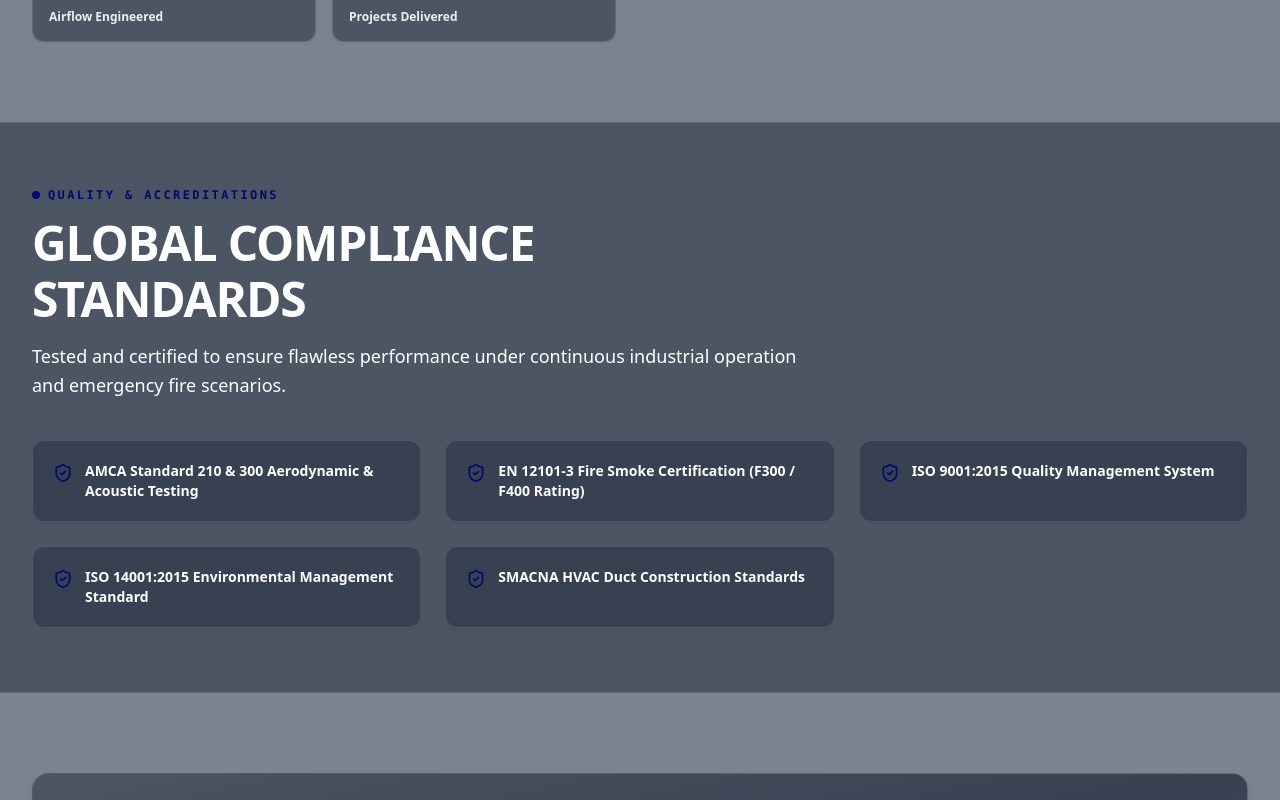
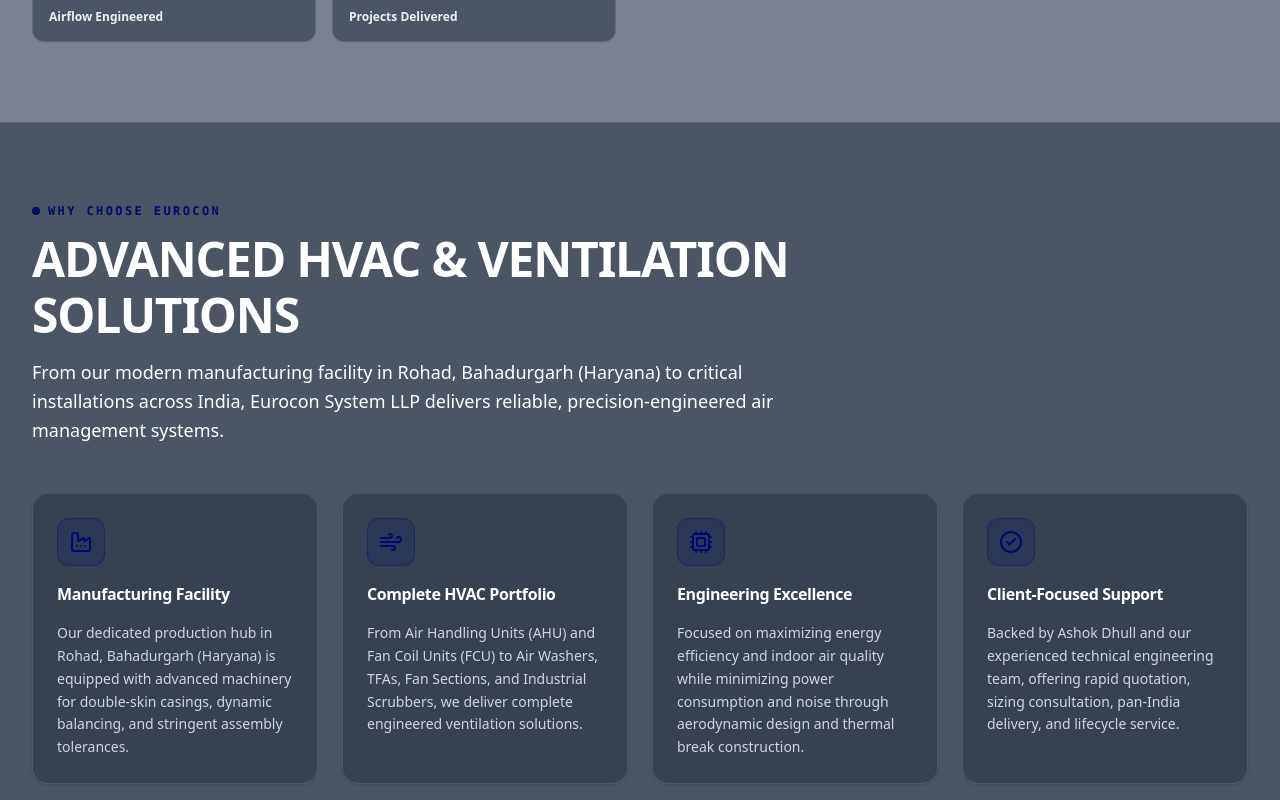
Before and after one commit to Lagectus/eurocon-llp-steelgrey, a Next.js app: page /about in a window 1280 px wide. Shown: the part 1160-1960 px from the top of the page. Built offline with nearby package versions, Linux system fonts and the light colour scheme.

Commit message:
feat: replace compliance standards section with About Eurocon pillars on about page

```diff
--- a/src/app/about/page.tsx
+++ b/src/app/about/page.tsx
@@ -6,9 +6,9 @@
 import Footer from "@/components/layout/Footer";
 import QuoteModal from "@/components/ui/QuoteModal";
 import SectionHeading from "@/components/ui/SectionHeading";
-import { ShieldCheck, Factory, Cpu, Award, CheckCircle2, ArrowRight, Wind } from "lucide-react";
+import { Factory, Cpu, CheckCircle2, ArrowRight, Wind } from "lucide-react";
 import Link from "next/link";
-import { COMPANY_INFO, METRIC_HIGHLIGHTS } from "@/data/euroconData";
+import { METRIC_HIGHLIGHTS } from "@/data/euroconData";
 
 export default function AboutPage() {
   const [isQuoteOpen, setIsQuoteOpen] = useState(false);
@@ -58,7 +58,7 @@
                 Operating across the national industrial corridors, Eurocon manufactures customized heavy-duty centrifugal blowers, adjustable-pitch axial flow fans, emergency smoke exhaust units, SMACNA pre-fabricated ducts, and industrial wet scrubber systems.
               </p>
               <p>
-                Our equipment is designed and tested in strict accordance with global benchmarks including AMCA 210, EN 12101-3 high-temperature fire smoke ratings, and ISO 1940 Grade G2.5 dynamic balancing norms.
+                Our equipment is designed with exact engineering tolerances to maximize energy efficiency, ensure precise environmental control, and deliver dependable multi-decade lifecycle performance.
               </p>
 
               <div className="grid grid-cols-2 gap-4 pt-4 border-t border-white/10">
@@ -81,22 +81,71 @@
           </div>
         </section>
 
-        {/* Certifications Matrix */}
-        <section className="py-16 bg-[#4B5563] border-y border-white/10">
+        {/* About Eurocon Strengths & Highlights */}
+        <section className="py-20 bg-[#4B5563] border-y border-white/10">
           <div className="max-w-7xl mx-auto px-4 sm:px-6 lg:px-8">
             <SectionHeading
-              eyebrow="QUALITY & ACCREDITATIONS"
-              title="GLOBAL COMPLIANCE STANDARDS"
-              subtitle="Tested and certified to ensure flawless performance under continuous industrial operation and emergency fire scenarios."
+              eyebrow="WHY CHOOSE EUROCON"
+              title="ADVANCED HVAC & VENTILATION SOLUTIONS"
+              subtitle="From our modern manufacturing facility in Rohad, Bahadurgarh (Haryana) to critical installations across India, Eurocon System LLP delivers reliable, precision-engineered air management systems."
             />
 
-            <div className="mt-10 grid grid-cols-1 md:grid-cols-2 lg:grid-cols-3 gap-6">
-              {COMPANY_INFO.certifications.map((cert, idx) => (
-                <div key={idx} className="p-5 rounded-xl bg-[#374151] border border-white/12 flex items-start gap-3 shadow-xs">
-                  <ShieldCheck className="w-5 h-5 text-blue-400 shrink-0 mt-0.5" />
-                  <span className="text-xs sm:text-sm font-semibold text-white">{cert}</span>
+            <div className="mt-12 grid grid-cols-1 md:grid-cols-2 lg:grid-cols-4 gap-6">
+              <div className="p-6 rounded-2xl bg-[#374151] border border-white/12 shadow-sm hover:border-blue-400/40 transition-all flex flex-col justify-between group">
+                <div className="space-y-4">
+                  <div className="w-12 h-12 rounded-xl bg-blue-600/20 text-blue-400 flex items-center justify-center border border-blue-500/30 group-hover:scale-105 transition-transform">
+                    <Factory className="w-6 h-6" />
+                  </div>
+                  <h4 className="text-base font-bold text-white tracking-tight">
+                    Manufacturing Facility
+                  </h4>
+                  <p className="text-xs sm:text-sm text-gray-300 leading-relaxed font-light">
+                    Our dedicated production hub in Rohad, Bahadurgarh (Haryana) is equipped with advanced machinery for double-skin casings, dynamic balancing, and stringent assembly tolerances.
+                  </p>
                 </div>
-              ))}
+              </div>
+
+              <div className="p-6 rounded-2xl bg-[#374151] border border-white/12 shadow-sm hover:border-blue-400/40 transition-all flex flex-col justify-between group">
+                <div className="space-y-4">
+                  <div className="w-12 h-12 rounded-xl bg-blue-600/20 text-blue-400 flex items-center justify-center border border-blue-500/30 group-hover:scale-105 transition-transform">
+                    <Wind className="w-6 h-6" />
+                  </div>
+                  <h4 className="text-base font-bold text-white tracking-tight">
+                    Complete HVAC Portfolio
+                  </h4>
+                  <p className="text-xs sm:text-sm text-gray-300 leading-relaxed font-light">
+                    From Air Handling Units (AHU) and Fan Coil Units (FCU) to Air Washers, TFAs, Fan Sections, and Industrial Scrubbers, we deliver complete engineered ventilation solutions.
+                  </p>
+                </div>
+              </div>
+
+              <div className="p-6 rounded-2xl bg-[#374151] border border-white/12 shadow-sm hover:border-blue-400/40 transition-all flex flex-col justify-between group">
+                <div className="space-y-4">
+                  <div className="w-12 h-12 rounded-xl bg-blue-600/20 text-blue-400 flex items-center justify-center border border-blue-500/30 group-hover:scale-105 transition-transform">
+                    <Cpu className="w-6 h-6" />
+                  </div>
+                  <h4 className="text-base font-bold text-white tracking-tight">
+                    Engineering Excellence
+                  </h4>
+                  <p className="text-xs sm:text-sm text-gray-300 leading-relaxed font-light">
+                    Focused on maximizing energy efficiency and indoor air quality while minimizing power consumption and noise through aerodynamic design and thermal break construction.
+                  </p>
+                </div>
+              </div>
+
+              <div className="p-6 rounded-2xl bg-[#374151] border border-white/12 shadow-sm hover:border-blue-400/40 transition-all flex flex-col justify-between group">
+                <div className="space-y-4">
+                  <div className="w-12 h-12 rounded-xl bg-blue-600/20 text-blue-400 flex items-center justify-center border border-blue-500/30 group-hover:scale-105 transition-transform">
+                    <CheckCircle2 className="w-6 h-6" />
+                  </div>
+                  <h4 className="text-base font-bold text-white tracking-tight">
+                    Client-Focused Support
+                  </h4>
+                  <p className="text-xs sm:text-sm text-gray-300 leading-relaxed font-light">
+                    Backed by Ashok Dhull and our experienced technical engineering team, offering rapid quotation, sizing consultation, pan-India delivery, and lifecycle service.
+                  </p>
+                </div>
+              </div>
             </div>
           </div>
         </section>
```
